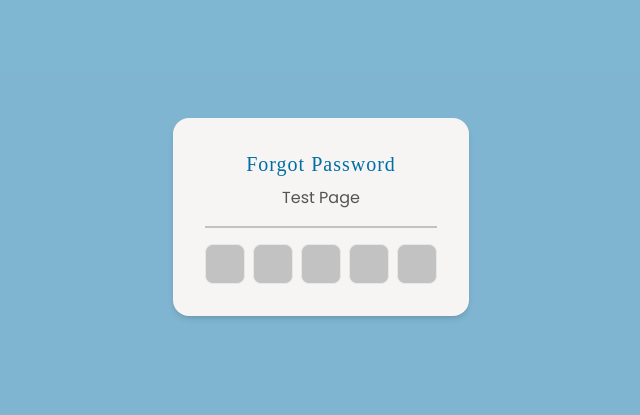
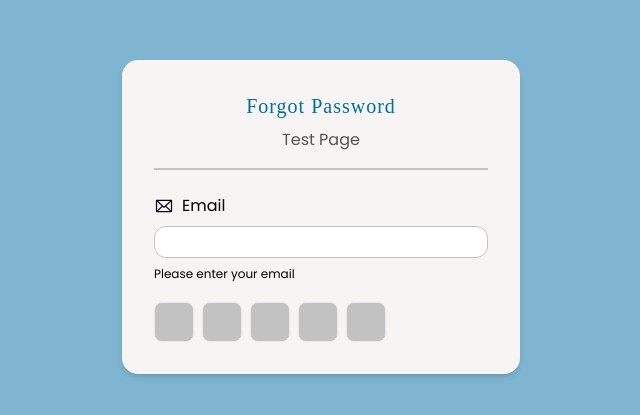
Before and after one commit to bryancastillo10/water-analytics, a React (Vite) app in the folder client/: page /forgot-password in a window 1280 px wide. Shown: the part 183-598 px from the top of the page, without its empty margins (319-959 px from the left). Built offline with nearby package versions, Linux system fonts and the light colour scheme; a web font is replaced by a local one.

Commit message:
🧩component: reusable form input

```diff
--- a/client/src/components/ui/AnimatedInput.tsx
+++ b/client/src/components/ui/AnimatedInput.tsx
@@ -1,4 +1,4 @@
-import { useState } from "react";
+import { useState, type ChangeEvent } from "react";
 import { type Icon, Eye, EyeSlash } from "@phosphor-icons/react";
 
 interface InputProps {
@@ -8,7 +8,7 @@ interface InputProps {
   disabled?: boolean;
   required?: boolean;
   value: string | number;
-  onChange: (e: React.ChangeEvent<HTMLInputElement>) => void;
+  onChange: (e: ChangeEvent<HTMLInputElement>) => void;
   isPassword?: boolean;
   icon?: Icon;
   validationMessage?: string;
--- /dev/null
+++ b/client/src/components/ui/FormInput.tsx
@@ -0,0 +1,66 @@
+import { useState, type ChangeEvent } from "react";
+import { type Icon, Eye, EyeSlash } from "@phosphor-icons/react";
+
+interface FormInputProps {
+  id: string;
+  type?: string;
+  label: string;
+  disabled?: boolean;
+  required?: boolean;
+  isPassword?: boolean;
+  value: string | number;
+  onChange: (e: ChangeEvent<HTMLInputElement>) => void;
+  icon?: Icon;
+  validationMessage?: string;
+}
+
+const FormInput = ({
+  id,
+  type,
+  label,
+  disabled,
+  required,
+  isPassword = false,
+  value,
+  onChange,
+  icon: Icon,
+  validationMessage,
+}: FormInputProps) => {
+  const [isVisible, setIsVisible] = useState<boolean>(false);
+
+  const toggleVisible = () => {
+    setIsVisible(!isVisible);
+  };
+
+  return (
+    <div className="relative flex flex-col my-3">
+      <label className="my-2 flex items-center gap-2">
+        {Icon && <Icon size="20" color="#040710" />}
+        <span className="text-base">{label}</span>
+      </label>
+      <input
+        id={id}
+        type={type === "password" ? (isVisible ? "text" : "password") : type}
+        disabled={disabled}
+        required={required}
+        value={value}
+        onChange={onChange}
+        className="rounded-xl p-2 h-8 border border-neutral
+        focus:border-secondary focus:ring-secondary focus:outline-none"
+      />
+      {isPassword && (
+        <div
+          onClick={toggleVisible}
+          className="absolute z-10 top-12 right-4 cursor-pointer"
+        >
+          {isVisible ? <EyeSlash size="20" /> : <Eye size="20" />}
+        </div>
+      )}
+      <div className="my-2">
+        <p className="text-xs">{validationMessage}</p>
+      </div>
+    </div>
+  );
+};
+
+export default FormInput;
--- a/client/src/components/ui/index.ts
+++ b/client/src/components/ui/index.ts
@@ -1,5 +1,6 @@
 import Button from "./Button";
 import AnimatedInput from "./AnimatedInput";
 import CodeInput from "./CodeInput";
+import FormInput from "./FormInput";
 
-export { Button, AnimatedInput, CodeInput };
+export { Button, AnimatedInput, CodeInput, FormInput };
--- a/client/src/features/auth/components/ForgotPassword.tsx
+++ b/client/src/features/auth/components/ForgotPassword.tsx
@@ -1,6 +1,6 @@
-// import { useState, useMemo } from "react";
-
-import { CodeInput } from "@/components/ui";
+import { useState } from "react";
+import { Envelope } from "@phosphor-icons/react";
+import { CodeInput, FormInput } from "@/components/ui";
 
 // enum STEP {
 //     EMAIL = 0,
@@ -10,10 +10,11 @@ import { CodeInput } from "@/components/ui";
 
 const ForgotPassword = () => {
     // const [step, setStep] = useState(STEP.EMAIL);
+    const [email, setEmail] = useState<string>("");
 
 
     // const stepBackward = () => {
-    //     setStep((val) => val - 1);
+    //     s etStep((val) => val - 1);
     // }
 
     // const stepForward = () => {
@@ -47,8 +48,17 @@ const ForgotPassword = () => {
           </h1>
           <p className="text-darkGray text-center">Test Page</p>
           <hr className="border border-neutral my-4" />
-          <div className="mt-4">
-            <CodeInput length={5} onComplete={handleCompletedCode}/>
+                  <div className="mt-4">
+                      <FormInput
+                          id="email"
+                          type="email"
+                          label="Email"
+                          icon={Envelope}
+                          value={email}
+                          onChange={(e) => setEmail(e.target.value)}
+                          validationMessage="Please enter your email"
+                      />
+                    <CodeInput length={5} onComplete={handleCompletedCode}/>
           </div>
         </div>
       </section>
```
